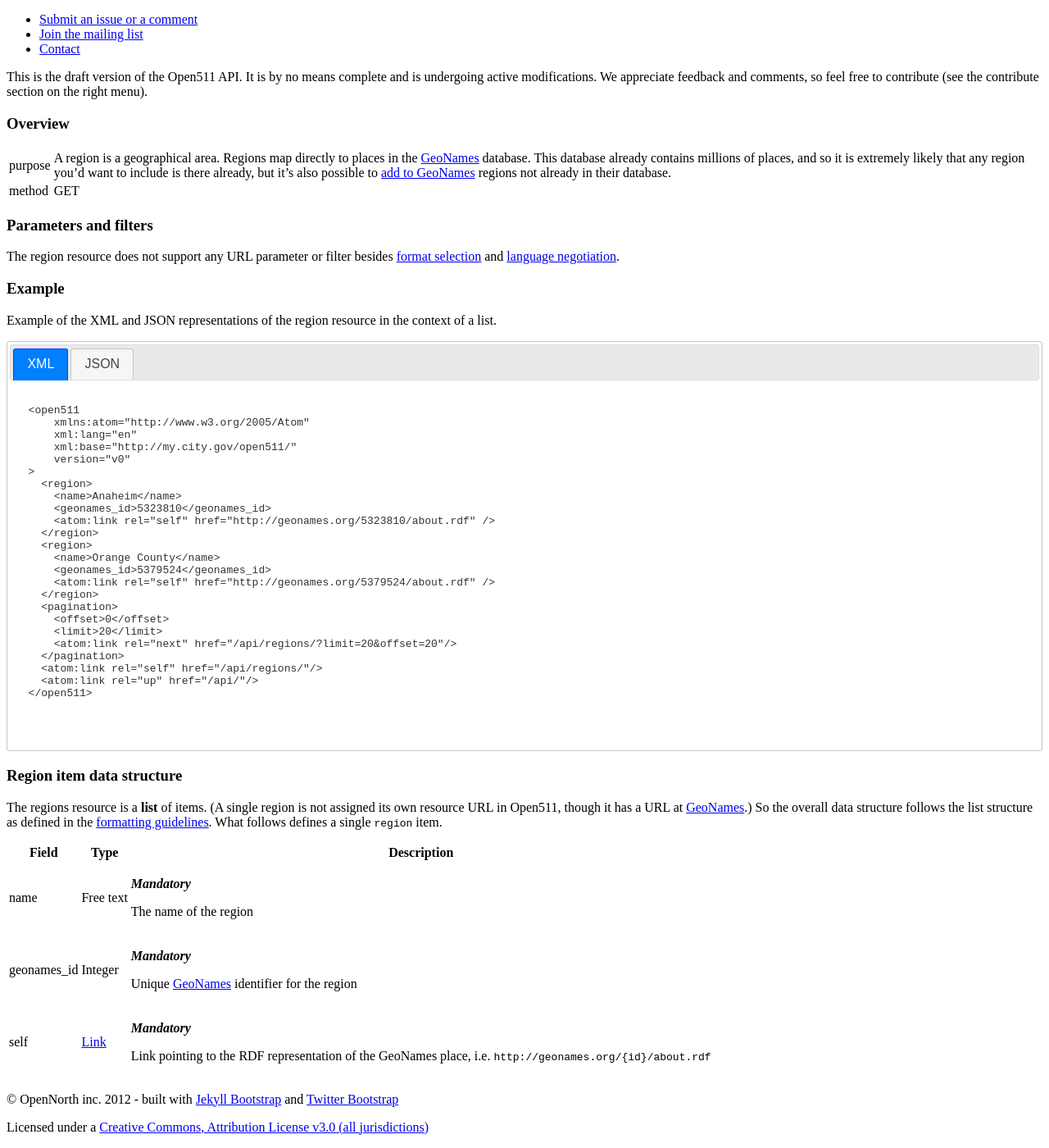
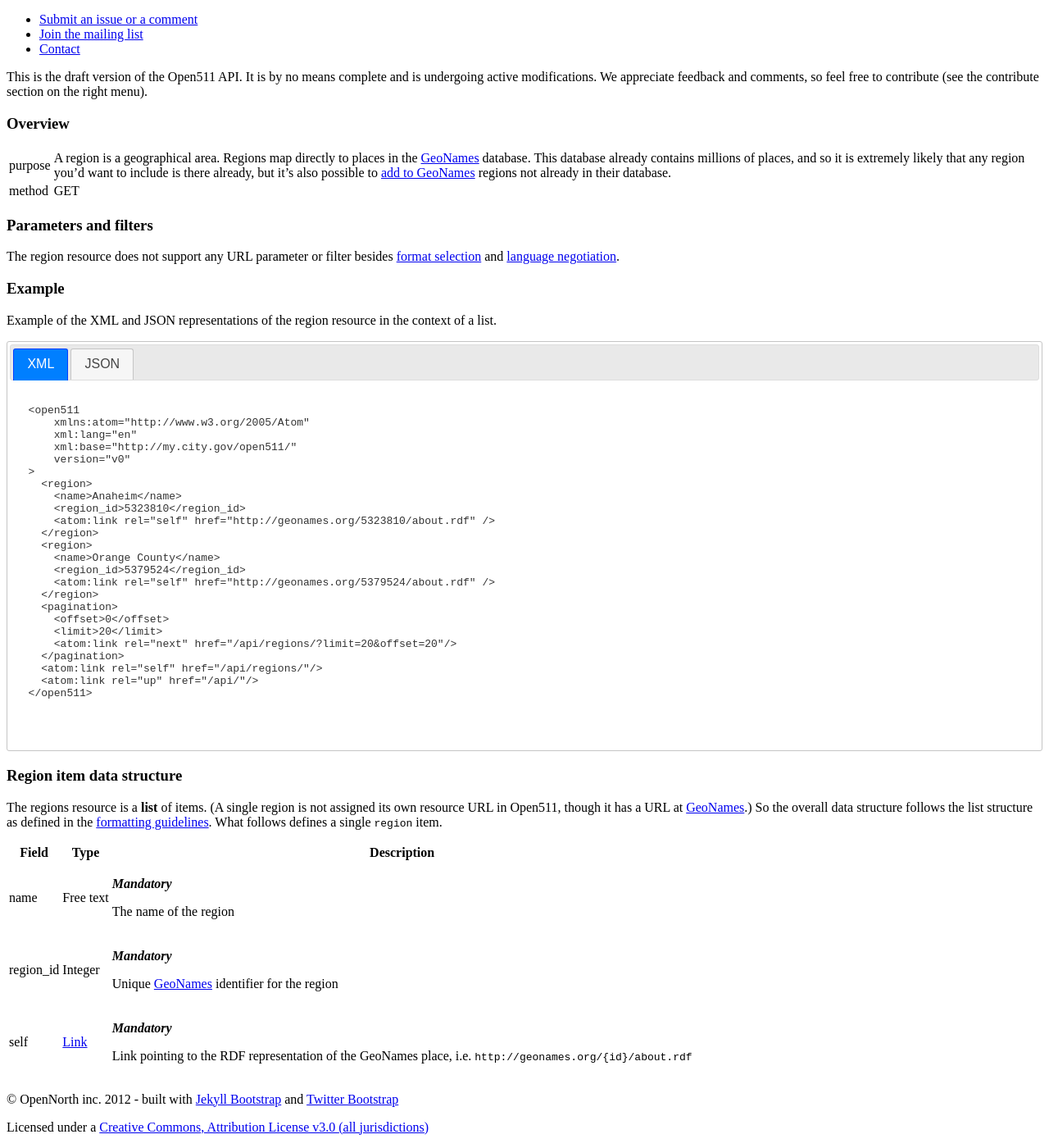
Before and after one commit to open511/Open511API, a Jekyll site: the page built from region.html, in a window 1280 px wide and 1400 px high, scrolled down 480 px. Shown: the whole window at 82% size. Built offline with Jekyll 4.4.1, drawn with Linux system fonts in a browser that asks for light colours; nearby versions of some CDN libraries.

Commit message:
Handful of edits re geonames_id, custom fields

```diff
--- a/guidelines.html
+++ b/guidelines.html
@@ -239,4 +239,5 @@ title: Technical Guidelines
 
 <a id="custom"></a>
 <h3>Custom fields</h3>
-<p>Since some organizations might want to support some specific features within Open511 that are not part of the target of the specification. At the same time, a schema would still allow to have some validation (for the XML representation); the consequence of such schema is that custom fields would fail the validation. Custom fields must be added in a <code>extension</code> structure that could be added at any level of the data structure supported by Open511.</p>
+<p>Some implementors might have specific requirements that aren&rsquo;t supported by the existing Open511 fields. While we encourage implementors to stay within the specification if possible, we also provide guidelines for adding custom fields to a specific implementation.</p>
+<p>In XML serializations, custom tags may be placed anywhere, but must belong to a separate XML namespace. In JSON serializations, custom attribute names must begin with <code>+</code> (e.g. <code>+bus_number</code>).</p>
--- a/region.html
+++ b/region.html
@@ -15,7 +15,7 @@ region :
       type: Free text
       desc: <p>The name of the region</p>
 
-    - name: geonames_id
+    - name: region_id
       type: Integer
       mandatory: Mandatory
       desc: <p>Unique <a href="http://www.geonames.org/">GeoNames</a> identifier for the region</p>
@@ -75,12 +75,12 @@ $(function() {
 &gt;
   &lt;region&gt;
     &lt;name&gt;Anaheim&lt;/name&gt;
-    &lt;geonames_id&gt;5323810&lt;/geonames_id&gt;
+    &lt;region_id&gt;5323810&lt;/region_id&gt;
     &lt;atom:link rel="self" href="http://geonames.org/5323810/about.rdf" /&gt;
   &lt;/region&gt;
   &lt;region&gt;
     &lt;name&gt;Orange County&lt;/name&gt;
-    &lt;geonames_id&gt;5379524&lt;/geonames_id&gt;
+    &lt;region_id&gt;5379524&lt;/region_id&gt;
     &lt;atom:link rel="self" href="http://geonames.org/5379524/about.rdf" /&gt;
   &lt;/region&gt;
   &lt;pagination&gt;
@@ -106,12 +106,12 @@ $(function() {
   "content" : [
     {
       "name" : "Anaheim",
-      "geonames_id" : 5323810,
+      "region_id" : 5323810,
       "url" : "http://geonames.org/5323810/about.rdf"
     },
     {
       "name" : "Orange County",
-      "geonames_id" : 5379524,
+      "region_id" : 5379524,
       "url" : "http://geonames.org/5379524/about.rdf"
     }
   ],
```
Also changed, not shown: event.html (+5 -5 lines).
